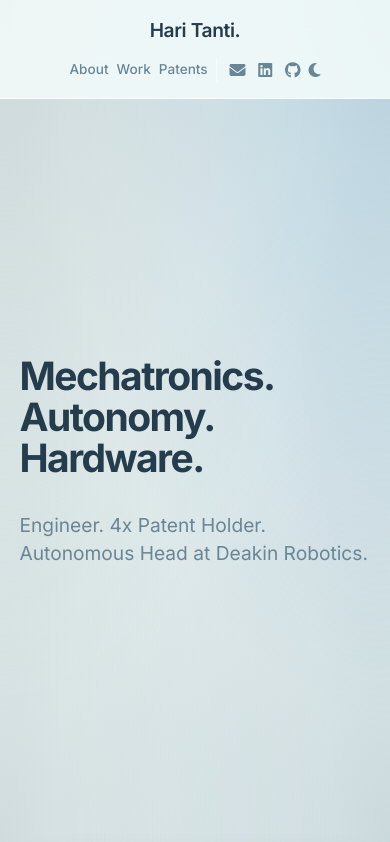
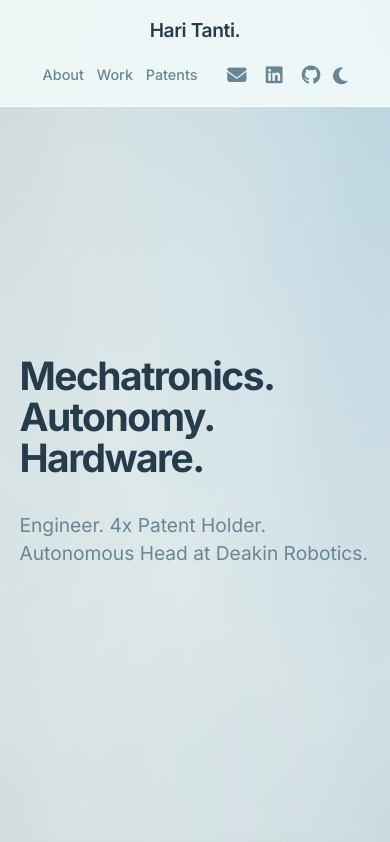
Before and after one commit to T-Hari/Hari, a plain HTML site: page index.html in a window 390 px wide. Shown: the top 842 px of the page. Drawn offline with Linux system fonts and the light colour scheme; some packages are replaced by stand-ins of ours; a script that the page names is missing.

Commit message:
mobile improvements

```diff
--- a/index.html
+++ b/index.html
@@ -5,7 +5,7 @@
     <meta name="viewport" content="width=device-width, initial-scale=1.0">
     <title>Hari Tanti | Mechatronics & Autonomous Systems</title>
     <meta name="description" content="Portfolio of Hari Tanti - Mechatronics Engineer, Robotics Specialist, and Autonomous Systems developer.">
-    <link rel="stylesheet" href="styles.css?v=6">
+    <link rel="stylesheet" href="styles.css?v=7">
     <link rel="preconnect" href="https://fonts.googleapis.com">
     <link rel="preconnect" href="https://fonts.gstatic.com" crossorigin>
     <link href="https://fonts.googleapis.com/css2?family=Inter:wght@300;400;500;600;700;800&display=swap" rel="stylesheet">
--- a/styles.css
+++ b/styles.css
@@ -571,29 +571,29 @@ footer {
 @media (max-width: 768px) {
     .navbar {
         flex-direction: column;
-        gap: 0.8rem;
-        padding: 1rem 5%;
+        gap: 1rem;
+        padding: 1rem 2%; /* Reduce side padding for more screen space */
     }
 
     .nav-links {
-        gap: 0.5rem;
+        gap: 0.8rem;
         flex-wrap: nowrap;
         justify-content: center;
         width: 100%;
     }
 
     .nav-links a {
-        font-size: 0.85rem;
+        font-size: 0.9rem;
     }
 
     .nav-socials {
         border-left: 1px solid var(--border-subtle);
-        padding-left: 0.8rem;
-        gap: 0.8rem;
+        padding-left: 1rem;
+        gap: 1.2rem; /* Much larger gaps for touch */
     }
 
     .nav-socials a, .theme-toggle {
-        font-size: 1rem;
+        font-size: 1.2rem; /* Larger icons for touch */
     }
 
     .footer-content {
```
Also changed, not shown: 1 other file.
